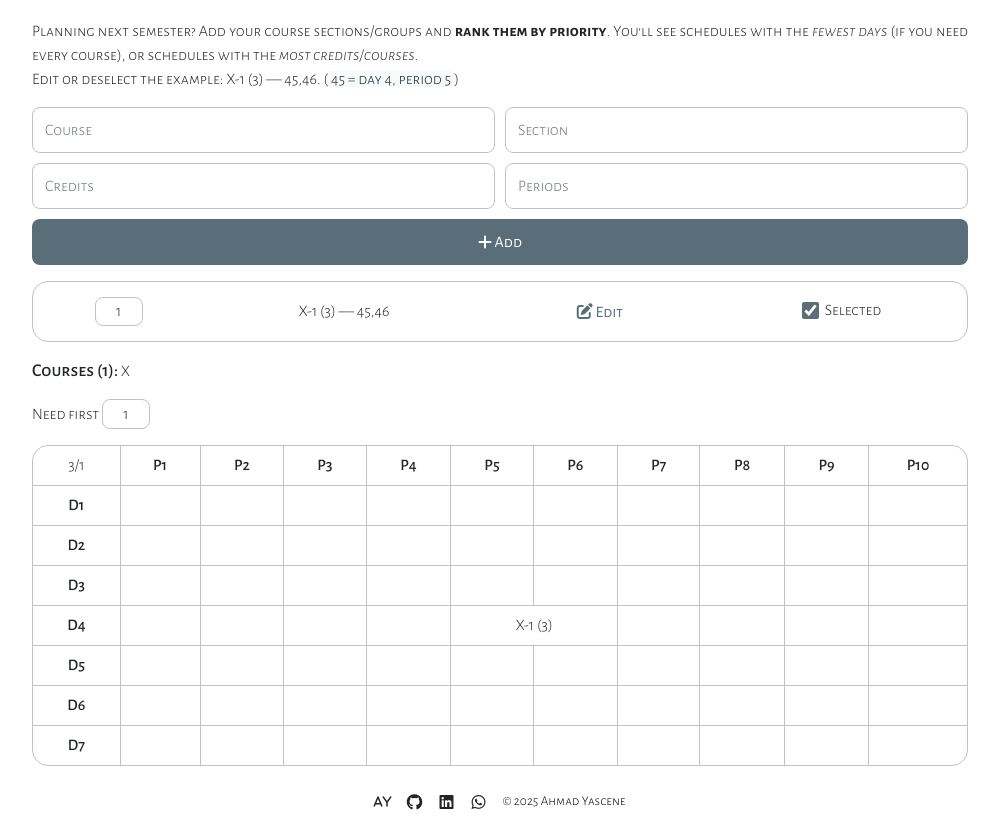
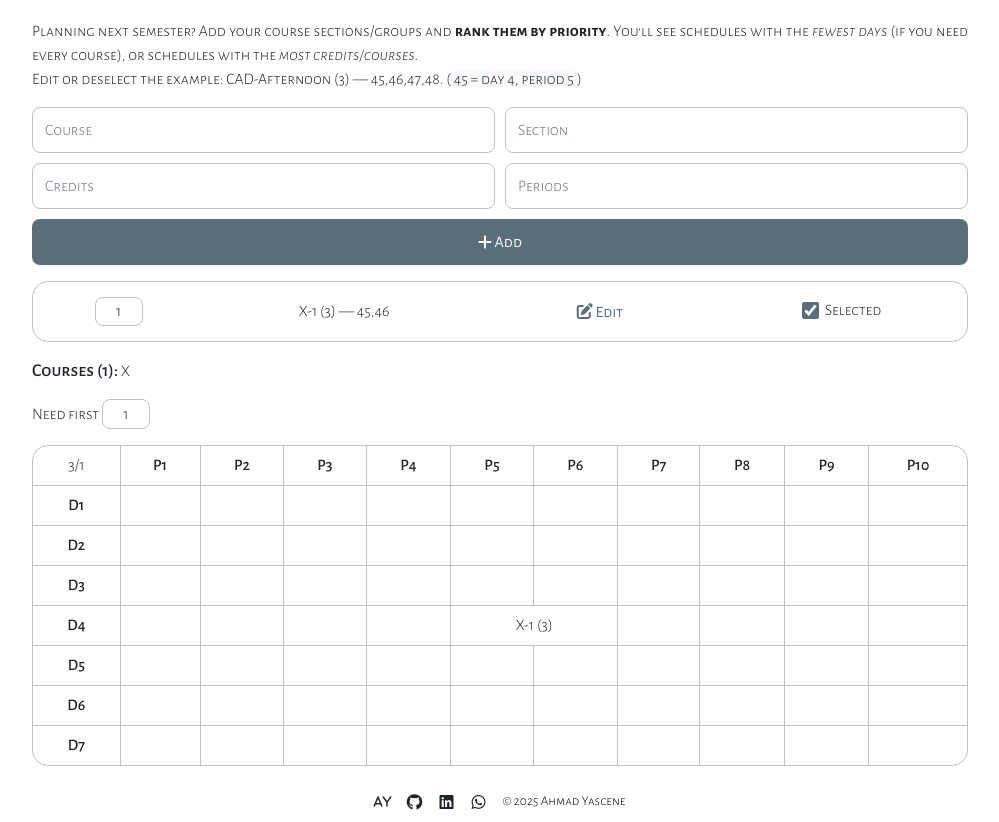
Before and after one commit to ahmadyascene/_, a plain HTML site: page index.html in a window 1280 px wide. Shown: the part 62-884 px from the top of the page, without its empty margins (140-1139 px from the left). Drawn offline with Linux system fonts and the light colour scheme.

Commit message:
Update example course section in index.html

```diff
--- a/index.html
+++ b/index.html
@@ -133,7 +133,7 @@ footer>small {color: #000; padding-inline: .6em;}
     <h1><a href="#">SemSched</a></h1>
     <p>
       Planning next semester? Add your course sections/groups and <strong>rank them by priority</strong>. You'll see schedules with the <b>fewest days</b> (if you need every course), or schedules with the <b>most credits/courses</b>.<br>
-      Edit or deselect the example: <span>X-1 (3) — 45,46</span>. (<code>45 = day 4, period 5</code>)
+      Edit or deselect the example: CAD-Afternoon (3) — 45,46,47,48. (<code>45 = day 4, period 5</code>)
     </p>
   </header>
   <main>
```
